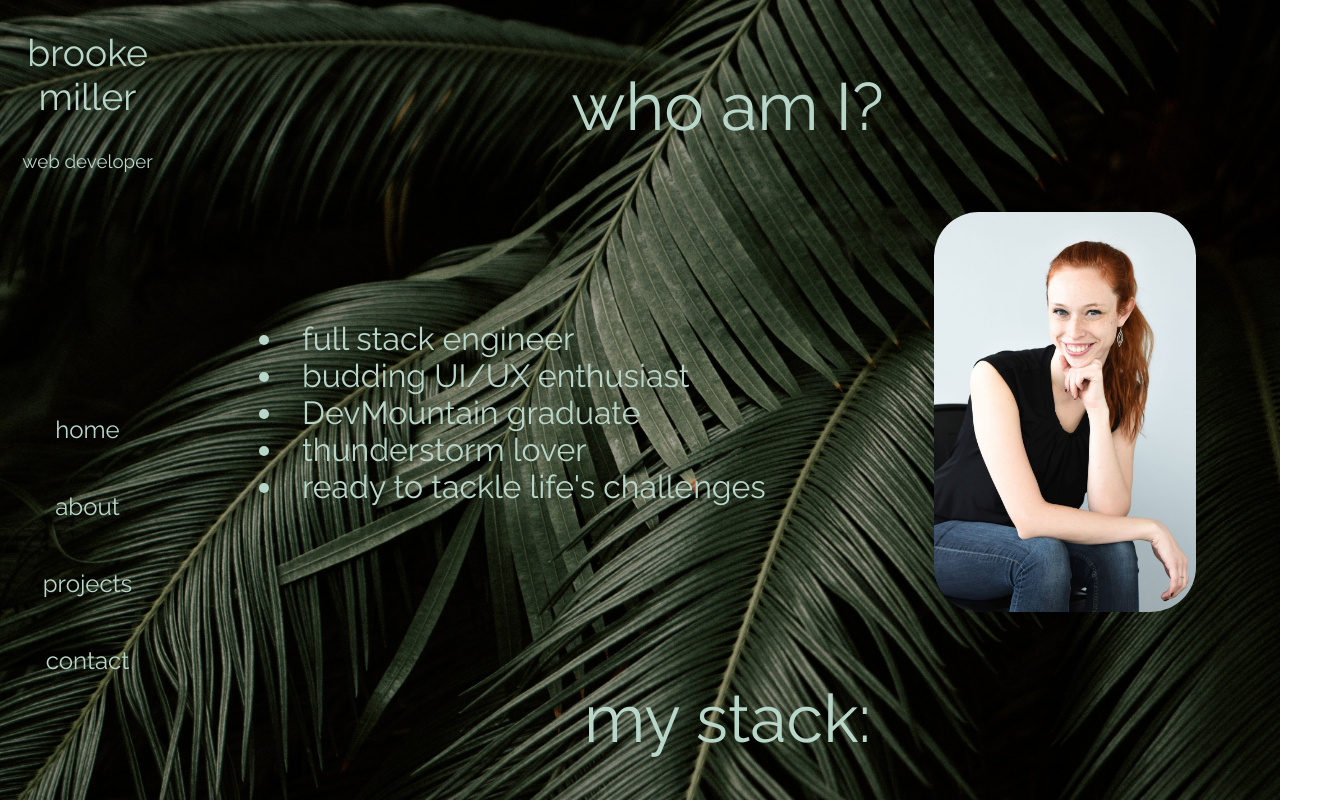
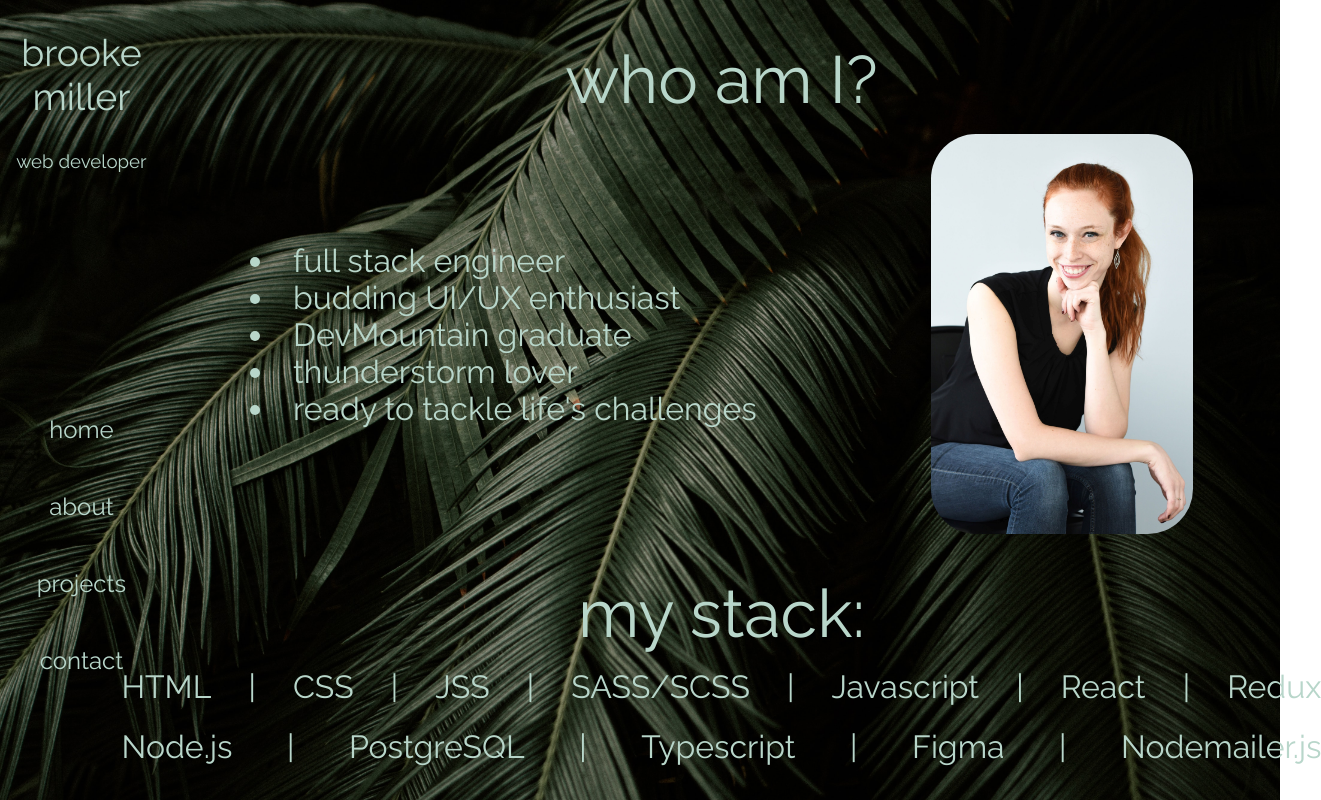
Before and after one commit to brookecm28/bcm-portfolio, a React (Create React App) app: page /#/ in a window 1280 px wide. Shown: the top 800 px of the page, 1321 px wide, since content can reach past the window. Built offline with nearby package versions, Linux system fonts and the light colour scheme.

Commit message:
landing page styling

```diff
--- a/src/App.css
+++ b/src/App.css
@@ -85,15 +85,34 @@ h3 {
 .titles {
   font-size: 50pt;
   text-align: center;
-  /* padding-left: 20px; */
+}
+
+.line-title {
+  margin-top: 40px;
+  margin-bottom: 15px;
+}
+
+.stack-container {
+  display: flex;
+  flex-direction: column;
+  align-items: center;
+  /* max-width: 1200px; */
 }
 
 .stack {
   display: flex;
   flex-direction: row;
   flex-wrap: wrap;
-  max-width: 1200px;
+  min-width: 1200px;
   justify-content: space-between;
+  height: 60px;
+  padding-top: 0;
+  padding-bottom: 0;
+}
+
+.stack-list {
+  margin-top: 0;
+  margin-bottom: 15px;
 }
 
 .who {
@@ -104,6 +123,7 @@ h3 {
 
 .list {
   text-align: left;
+  font-size: 24pt;
 }
 
 .about {
--- a/src/Components/Landing.js
+++ b/src/Components/Landing.js
@@ -5,7 +5,7 @@ function Landing() {
     return (
         <div className='landing'>
             <div className='titles'>
-                <p>who am I?</p>
+                <p className='line-title'>who am I?</p>
             </div>
             <div className='who'>
                 <div className='list'>
@@ -18,34 +18,38 @@ function Landing() {
                 <img className='headshot' src={headshot} />
             </div>
             <div className='titles'>
-                <p>my stack:</p>
+                <p className='line-title'>my stack:</p>
             </div>
-            <div className='stack'>
-                <p>HTML</p>
-                <p>|</p>
-                <p>CSS</p>
-                <p>|</p>
-                <p>JSS</p>
-                <p>|</p>
-                <p>SASS/SCSS</p>
-                <p>|</p>
-                <p>Javascript</p>
-                <p>|</p>
-                <p>React</p>
-                <p>|</p>
-                <p>Redux</p>
-            </div>
-            <div className='stack'>
-                <p>Node.js</p>
-                <p>|</p>
-                <p>PostgreSQL</p>
-                <p>|</p>
-                <p>Typescript</p>
-                <p>|</p>
-                <p>Figma</p>
-                <p>|</p>
-                <p>Nodemailer.js</p>
-            </div>
+
+            <div className='stack-container'>
+                <div className='stack'>
+                    <p className='stack-list'>HTML</p>
+                    <p className='stack-list'>|</p>
+                    <p className='stack-list'>CSS</p>
+                    <p className='stack-list'>|</p>
+                    <p className='stack-list'>JSS</p>
+                    <p className='stack-list'>|</p>
+                    <p className='stack-list'>SASS/SCSS</p>
+                    <p className='stack-list'>|</p>
+                    <p className='stack-list'>Javascript</p>
+                    <p className='stack-list'>|</p>
+                    <p className='stack-list'>React</p>
+                    <p className='stack-list'>|</p>
+                    <p className='stack-list'>Redux</p>
+                </div>
+                <div className='stack'>
+                    <p className='stack-list'>Node.js</p>
+                    <p className='stack-list'>|</p>
+                    <p className='stack-list'>PostgreSQL</p>
+                    <p className='stack-list'>|</p>
+                    <p className='stack-list'>Typescript</p>
+                    <p className='stack-list'>|</p>
+                    <p className='stack-list'>Figma</p>
+                    <p className='stack-list'>|</p>
+                    <p className='stack-list'>Nodemailer.js</p>
+                </div>
+        </div>
+
 
         </div>
     )
```
